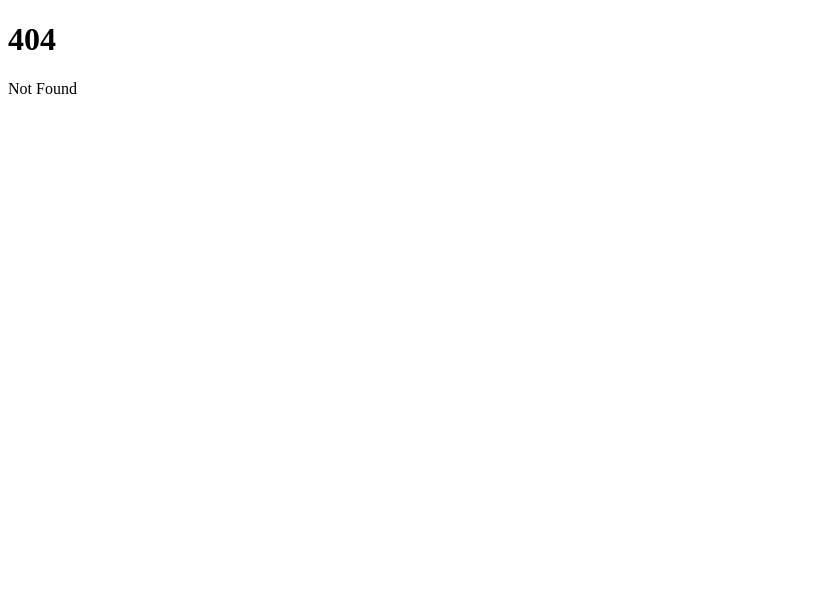
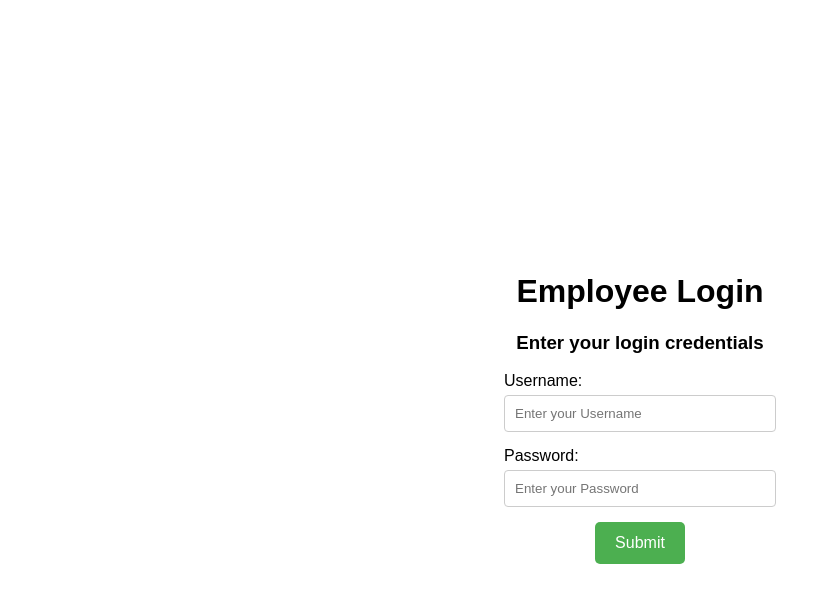
Before and after one commit to notsaad/HotelManager, a SvelteKit app: page /employee in a window 1280 px wide. Before the commit this address had no page. Shown: the top 602 px of the page, without its empty margins (0-831 px from the left). Built offline with nearby package versions, Linux system fonts and the light colour scheme.

Commit message:
adding basic page navigation

```diff
--- a/package.json
+++ b/package.json
@@ -12,7 +12,7 @@
 		"format": "prettier --write ."
 	},
 	"devDependencies": {
-		"@sveltejs/adapter-auto": "^3.0.0",
+		"@sveltejs/adapter-auto": "^3.1.1",
 		"@sveltejs/kit": "^2.0.0",
 		"@sveltejs/vite-plugin-svelte": "^3.0.0",
 		"@types/eslint": "^8.56.0",
--- /dev/null
+++ b/src/components/Button.svelte
@@ -0,0 +1,33 @@
+<script>
+    // Declaring props
+    /**
+	 * @type {string}
+	 */
+     export let text;
+    /**
+	 * @type {string}
+	 */
+     export let bgColor;
+</script>
+
+<button on:click style="background-color: {bgColor}">
+    {text}
+</button>
+
+<style>
+    button {
+        border: none;
+        padding: 0.5rem 2rem;
+        color: #fff;
+        font-size: 1.5rem;
+        border-radius: 0.25rem;
+        transition: all 250ms;
+        transform-origin: center;
+        inset: 0px -2px 3px rgba(0, 0, 0, 0.25);
+    }
+    button:hover {
+        cursor: pointer;
+        transform: scale(0.975);
+        box-shadow: 0px 1px 3px rgba(0, 0, 0, 0.25);
+    }
+</style>
--- a/src/routes/+page.svelte
+++ b/src/routes/+page.svelte
@@ -1,15 +1,63 @@
 <script lang="ts">
 	import type { PageData } from "./$types";
+    import Button from '../components/Button.svelte';
 
-    export let data: PageData
+
+
+    //export let data: PageData
 </script>
 
-<h1>Welcome to SvelteKit</h1>
-<p>Visit <a href="https://kit.svelte.dev">kit.svelte.dev</a> to read the documentation</p>
+<body>
+    <div class="mainText">
+        <h1>DSO Hotels</h1>
+    </div>
+    <div class="loginDiv">
+        <a href='/customer'>Room Booking</a>
+        <a href='/employee'>Employee Login</a>
+    </div>
+</body>
 
-<pre>
+<!-- <pre>
     <code>
         {JSON.stringify(data.hotelChains, null, 2)};
     </code>
-</pre>
+</pre> -->
 <!-- <button formaction="?/temp"></button> -->
+
+<style>
+    body {
+    display: flex;           /* Center content horizontally */
+    flex-direction: column;  /* Stack items vertically */
+    align-items: center;     /* Center items along the main axis */
+    justify-content: center; /* Center items along the cross axis */
+    min-height: 100vh;       /* Ensure body takes up full viewport height */
+    margin: 0;               /* Reset default margins */
+    }
+
+    .loginDiv {
+    display: flex;            /* Display login links side by side */
+    gap: 20px;                /* Add spacing between links */
+    }
+
+    .loginDiv a {
+    text-decoration: none;    /* Remove default underline */
+    background-color: white;
+    color: black;
+    padding: 10px 15px;       /* Add some padding */
+    border: 1px solid black;  /* Add a border */
+    border-radius: 5px;       /* Slightly rounded corners */
+    }
+
+    .loginDiv a:hover {
+        background-color: black;
+        color: white;
+        cursor: pointer;
+        transform: scale(0.975);
+        box-shadow: 0px 1px 3px rgba(0, 0, 0, 0.25);
+    }
+
+    .mainText {
+        text-align: center;
+    }
+
+</style>
--- /dev/null
+++ b/src/routes/employee/+page.svelte
@@ -0,0 +1,85 @@
+
+<script>
+	import Button from "../../components/Button.svelte";
+</script>
+
+<body>
+    <div class="main">
+        <h1>Employee Login</h1>
+        <h3>Enter your login credentials</h3>
+        <form action="">
+            <label for="first">
+                  Username:
+              </label>
+            <input type="text"
+                   id="first"
+                   name="first"
+                   placeholder="Enter your Username" required>
+
+            <label for="password">
+                  Password:
+              </label>
+            <input type="password"
+                   id="password"
+                   name="password"
+                   placeholder="Enter your Password" required>
+            <div class="submitButton">
+                <a href="/">Submit</a>
+            </div>
+        </form>
+    </div>
+</body>
+
+<style>
+body {
+  display: flex;
+  flex-direction: column;
+  align-items: center;
+  justify-content: center;
+  min-height: 100vh;
+  margin: 0;
+  font-family: Arial, sans-serif; /* Example font */
+}
+
+.main {
+  text-align: center;      /* Center all content within the form */
+}
+
+.main label {
+  display: block;          /* Make labels occupy full width */
+  margin-bottom: 5px;      /* Add space below labels */
+  text-align: left;
+}
+
+.main input[type="text"],
+.main input[type="password"] {
+  width: 250px;            /* Set a consistent width for inputs */
+  padding: 10px;
+  margin-bottom: 15px;
+  border: 1px solid #ccc;   /* Light border */
+  border-radius: 4px;
+}
+
+.submitButton {
+  text-align: center;       /* Center the submit button/link */
+}
+
+.submitButton a {
+  background-color: #4CAF50; /* Example button color */
+  color: white;
+  padding: 12px 20px;
+  text-align: center;
+  text-decoration: none;
+  display: inline-block;
+  border-radius: 5px;
+}
+
+.submitButton a:hover {
+        background-color: #347637;
+        color: white;
+        cursor: pointer;
+        transform: scale(0.975);
+        box-shadow: 0px 1px 3px rgba(0, 0, 0, 0.25);
+    }
+
+</style>
```
Also changed, not shown: src/routes/customer/+page.svelte (added, +10 -0 lines), 1 other file (tests, documents, lock files or other folders).
